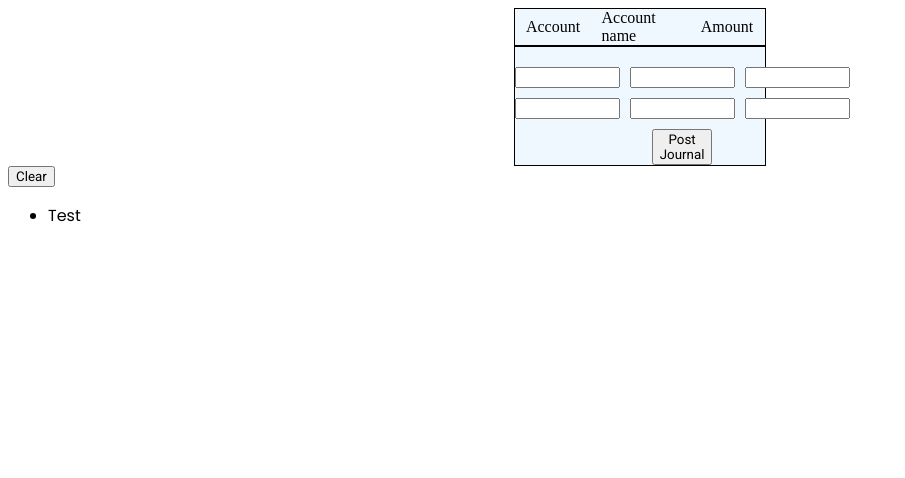
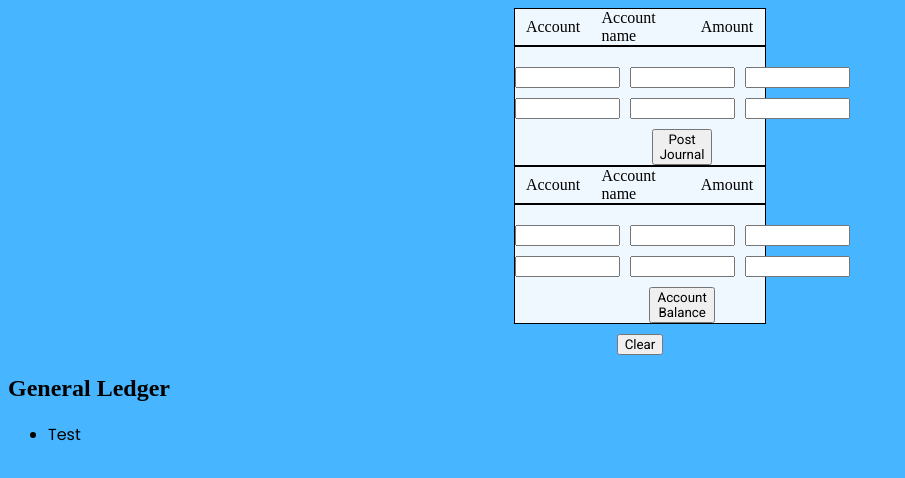
Before and after one commit to PedroDTeixeira/ERP, a plain HTML site: page index.html in a window 1280 px wide. Shown: the whole page, without its empty margins (0-905 px from the left). Drawn offline with Linux system fonts and the light colour scheme.

Commit message:
Started the Account Balance feature

```diff
--- a/index.html
+++ b/index.html
@@ -43,8 +43,37 @@
             </div>
             <button id="submit">Post Journal</button>
         </div>
+        <div class="wrapper1 allgrid">
+            <div class="one">Account</div>
+            <div class="two">Account name</div>
+            <div class="three">Amount</div>
+        </div>
+        <div class="wrapper2 allgrid">
+            <div class="four">
+                <input type="text" id="accCode1" name="accCode" minlength="7" maxlength="7" size="10">
+            </div>
+            <div class="five">
+                <input type="text" id="accDesc" name="accDesc" minlength="1" maxlength="50" size="10">
+            </div>
+            <div class="six">
+                <input type="value" id="journalAmount" name="journalAmount" minlength="1" maxlength="50" size="10">
+            </div>
+            <div class="seven">
+                <input type="text" id="accCode2" name="accCode" minlength="7" maxlength="7" size="10">
+            </div>
+            <div class="eight">
+                <input type="text" id="accDesc" name="accDesc" minlength="1" maxlength="50" size="10">
+            </div>
+            <div class="nine">
+                <input type="value" id="journalAmount2" name="journalAmount" minlength="1" maxlength="50" size="10">
+            </div>
+            <button id="submit">Account Balance</button>
+        </div>
     </div>
-    <button id="clearSubmit">Clear</button>
+    <div id="divClear">
+        <button id="clearSubmit">Clear</button>
+    </div>
+    <h2>General Ledger</h2>
     <div>
         <ul id="ulList">
             <li id="ulList2">Test</li>
--- a/style.css
+++ b/style.css
@@ -1,3 +1,6 @@
+body {
+  background-color: #47B5FF;
+}
 .wrapper1 {
   display: grid;
   grid-template-columns: repeat(3, 1fr);
@@ -78,3 +81,10 @@ li {
 button {
   font-family: 'Roboto', sans-serif;
 }
+
+#divClear {
+display: flex;
+align-items: center;
+justify-content: center;
+margin-top: 10px;
+}
```
